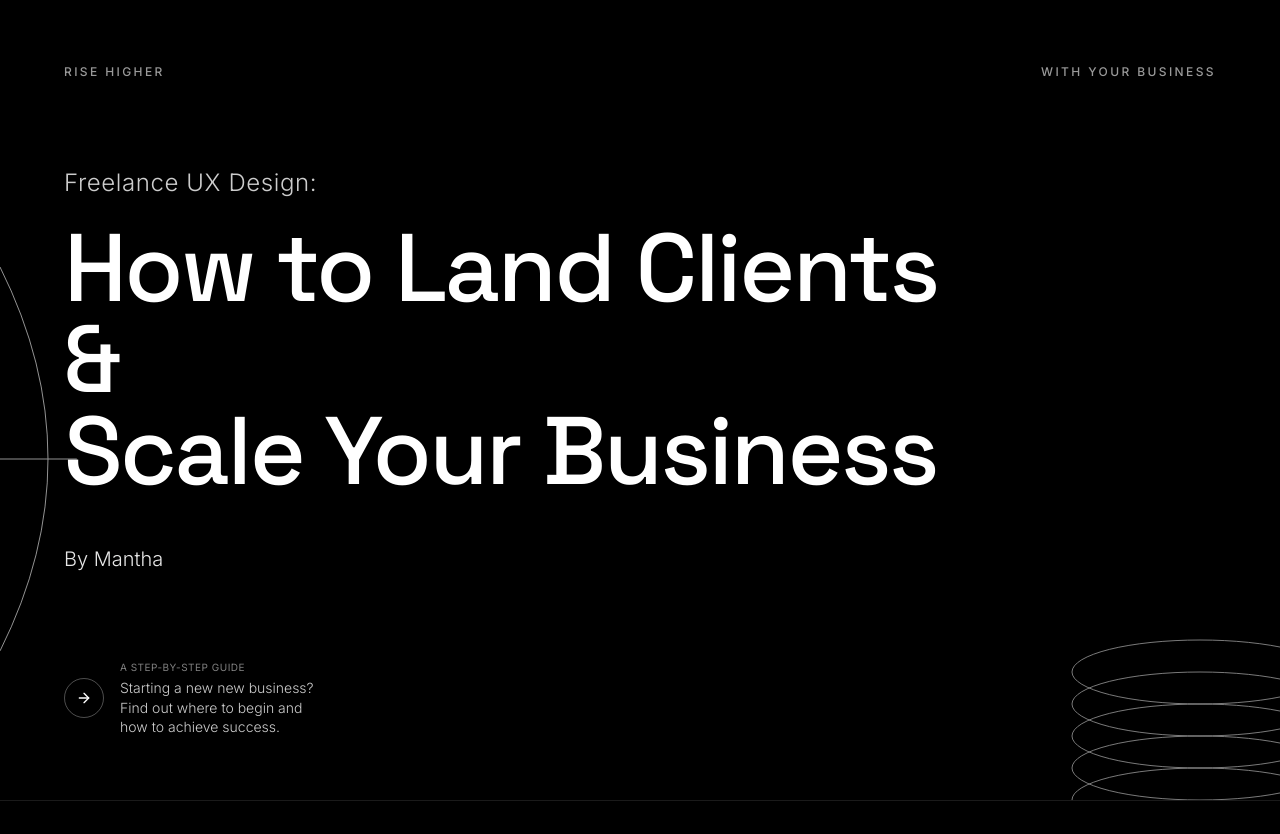
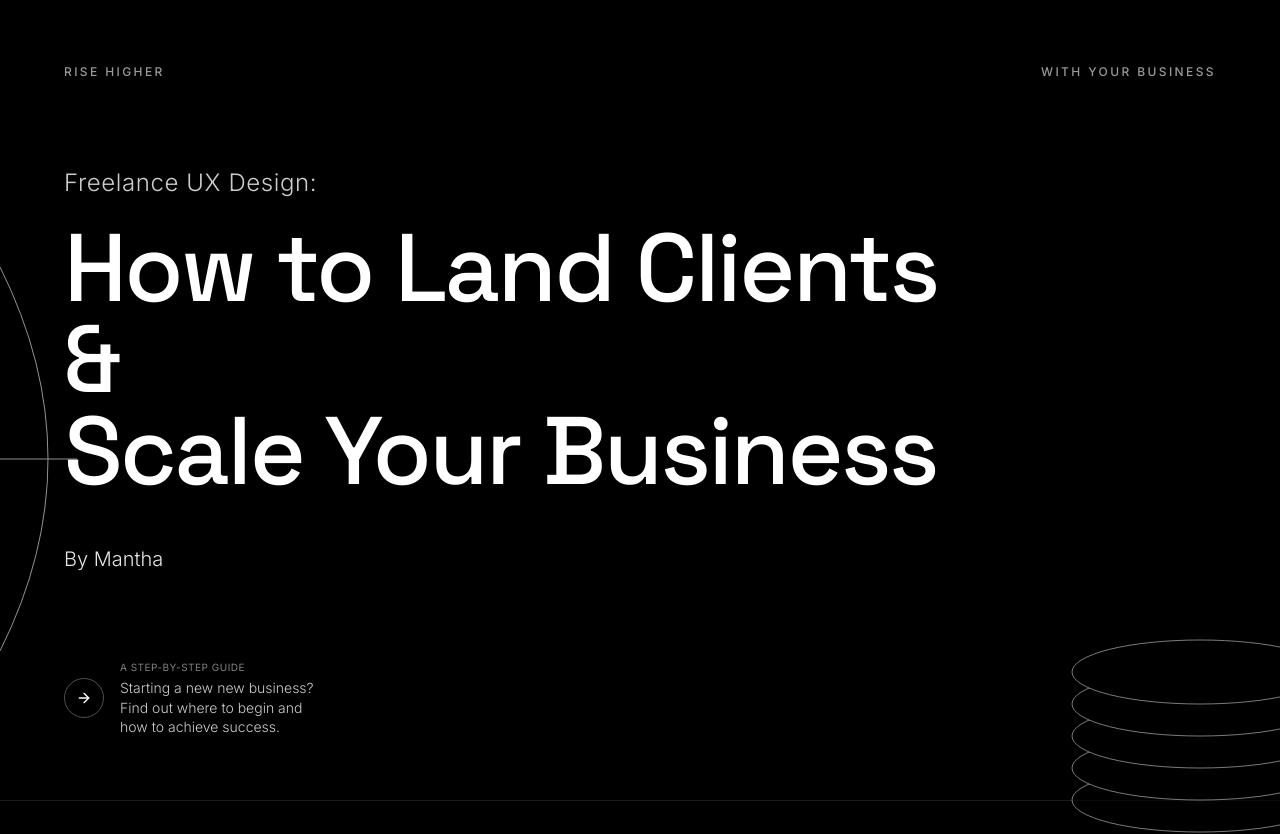
Before and after one commit to phalla-doll/freelance-ux-design, a Next.js app: page / in a window 1280 px wide. Shown: the top 834 px of the page. Built offline with nearby package versions, Linux system fonts and the light colour scheme.

Commit message:
feat: Enhance hero section with z-index and fill
Adds a z-index to the hero section to ensure it appears above other elements.
Also, sets the fill color of the SVG ellipses to black for better contrast.

```diff
--- a/app/page.tsx
+++ b/app/page.tsx
@@ -122,7 +122,7 @@ export default function Page() {
   return (
     <main className="min-h-screen bg-black text-white overflow-x-hidden">
       {/* Hero Section - Matching the Screenshot */}
-      <section className="relative h-screen w-full flex flex-col justify-between p-6 md:p-12 lg:p-16 max-w-[1600px] mx-auto overflow-hidden">
+      <section className="relative h-screen w-full flex flex-col justify-between p-6 md:p-12 lg:p-16 max-w-[1600px] mx-auto z-10">
 
         {/* Top Labels */}
         <motion.div
@@ -223,6 +223,7 @@ export default function Page() {
                 cy={150 - offset}
                 rx="80"
                 ry="20"
+                className="fill-black"
                 initial={{ pathLength: 0, opacity: 0 }}
                 animate={{ pathLength: 1, opacity: 1 }}
                 transition={{ duration: 1.5, delay: 0.5 + (i * 0.1), ease: "easeInOut" }}
```
